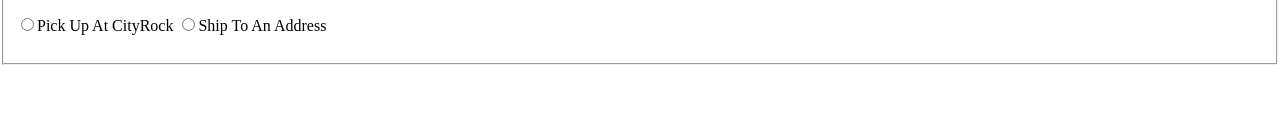
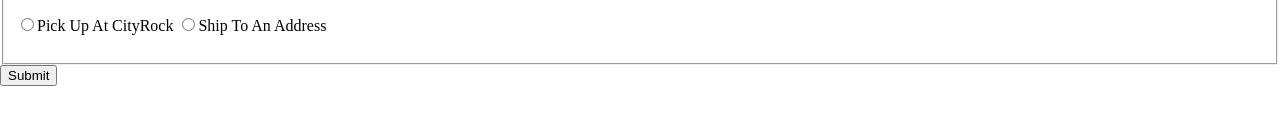
Before and after one commit to Gabba42/redpoint-resole, a website: page html/resole-form.html in a window 1280 px wide. Shown: the part 655-780 px from the top of the page. Drawn offline with Linux system fonts and the light colour scheme.

```diff
--- a/html/resole-form.html
+++ b/html/resole-form.html
@@ -85,7 +85,7 @@
                         <label>Zipcode:<input type="text" name="zipcode"/></label><br />
                     </div>
             </fieldset>
+            <input type="submit" name="submit" value="Submit"/>
         </form>
     </body>
-
 </html>
```
Also changed, not shown: package.json (added, +28 -0 lines), resources/scripts/database.js (added), 2 other files.
